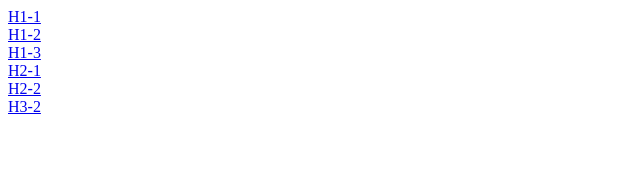
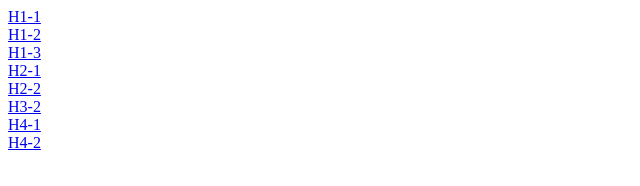
Before and after one commit to rschotanus/JavaScript, a plain HTML site: page index.html in a window 1280 px wide. Shown: the full height of the page, 0-640 px from the left. Drawn offline with Linux system fonts and the light colour scheme.

Commit message:
H4 klaar

```diff
--- a/index.html
+++ b/index.html
@@ -17,7 +17,10 @@
 <a href="H2/H2-2.html" alt="H2-2">H2-2</a>
 <br>
 <a href="H3/H3-2.html" alt="H3-2">H3-2</a>
-
+<br>
+<a href="H4/H4-1.html" alt="H4-1">H4-1</a>
+<br>
+<a href="H4/H4-2.html" alt="H4-2">H4-2</a>
 
 </body>
 </html>
```
